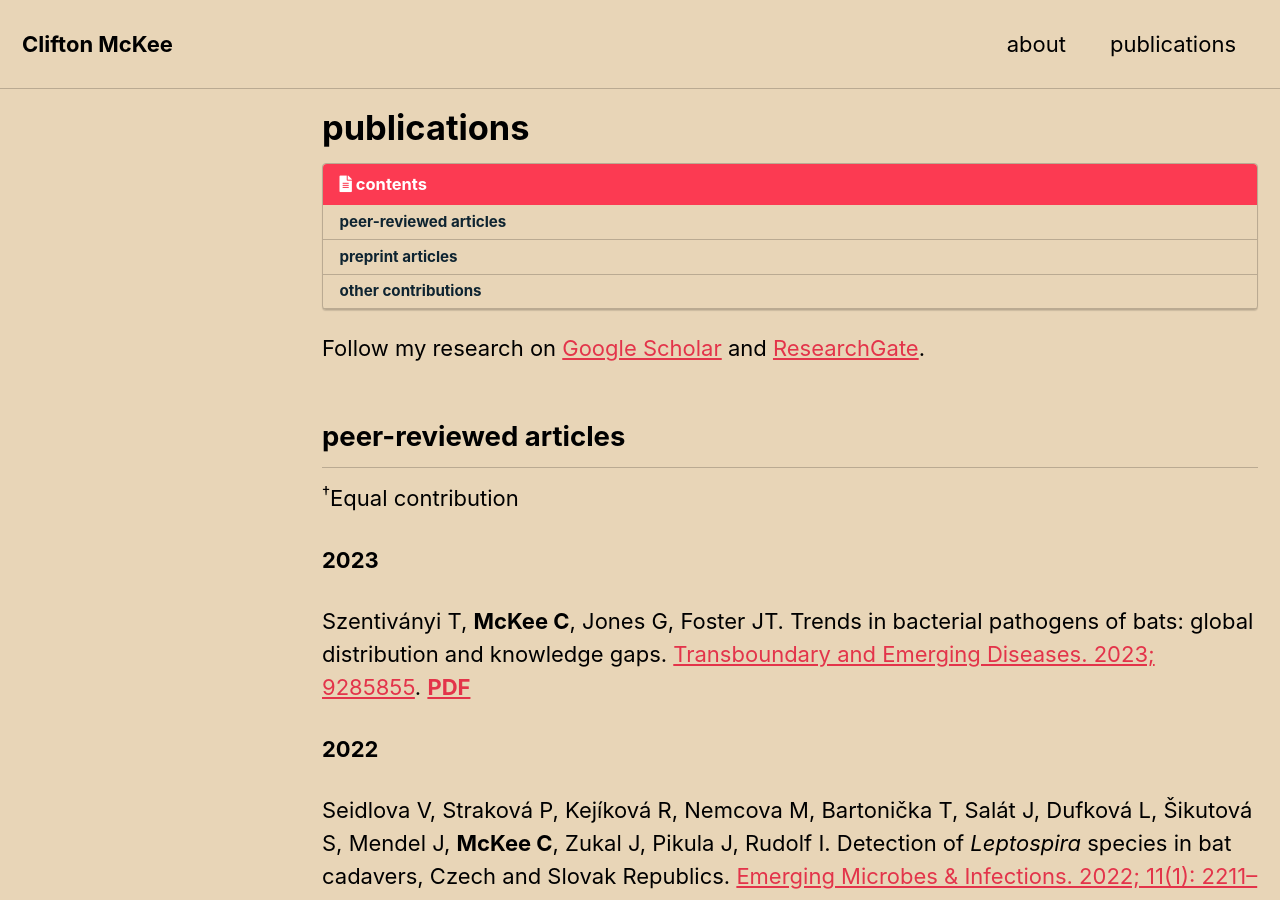
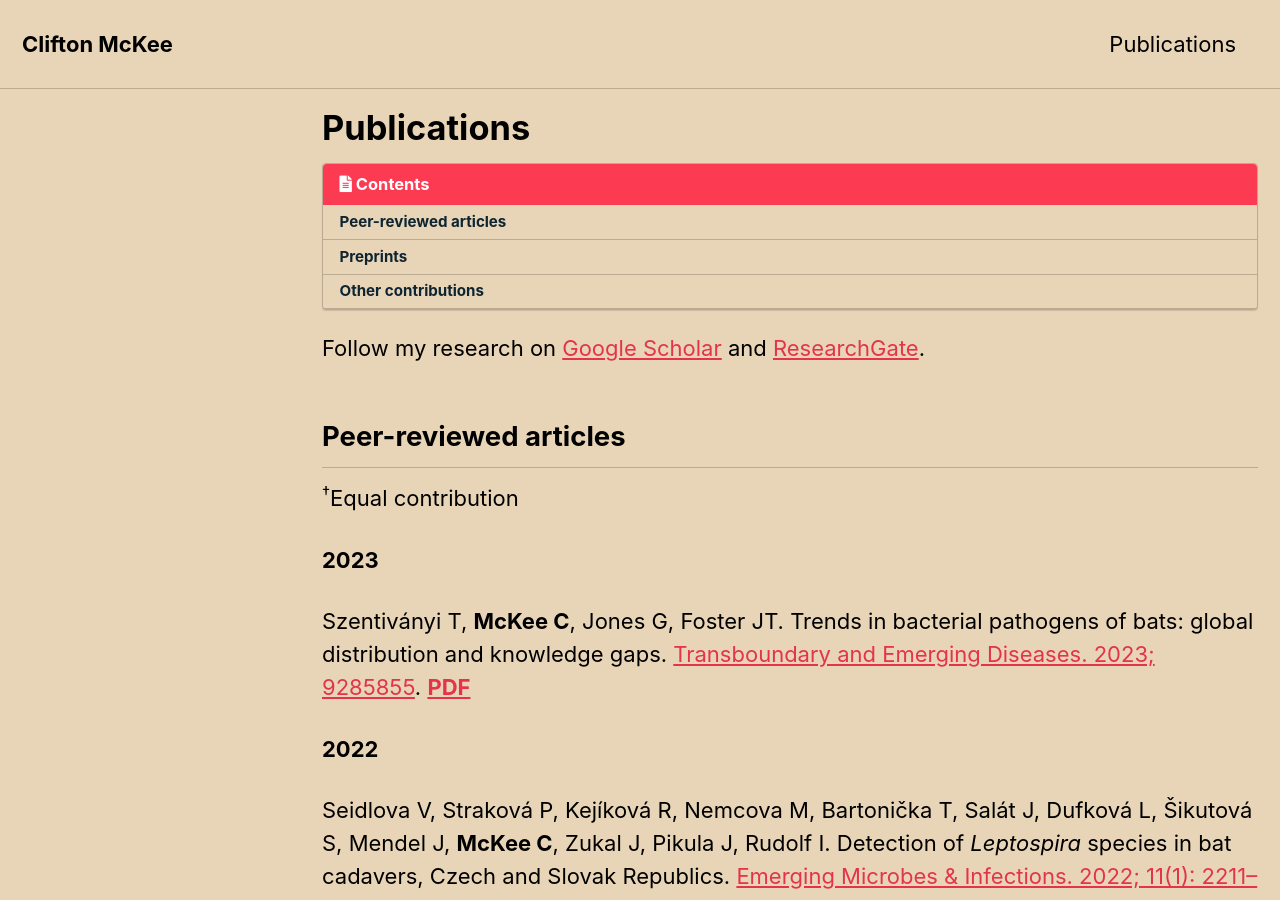
Before and after one commit to clifmckee/clifmckee.github.io, a Jekyll site: the page built from _pages/publications.md, in a window 1280 px wide and 900 px high. Built offline with Jekyll 4.4.1, drawn with Linux system fonts in a browser that asks for light colours; cached includes are drawn as plain includes; some of the changed text lies outside the part shown.

Commit message:
Update pages

```diff
--- a/_data/navigation.yml
+++ b/_data/navigation.yml
@@ -1,10 +1,8 @@
 # main links
 main:
-  - title: "about"
-    url: /
-  # - title: "research"
+  # - title: "Research"
   #   url: /research/
-  - title: "publications"
+  - title: "Publications"
     url: /publications/
   # - title: "Join us"
   #   url: /join/
--- a/_pages/publications.md
+++ b/_pages/publications.md
@@ -3,14 +3,14 @@ layout: single
 classes: wide
 author_profile: false
 permalink: /publications/
-title: "publications"
+title: "Publications"
 toc: true
-toc_label: "contents"
+toc_label: "Contents"
 ---
 
 Follow my research on [Google Scholar](https://scholar.google.com/citations?user=xxVfsMIAAAAJ&hl=en) and [ResearchGate](https://www.researchgate.net/profile/Clifton-Mckee).
 
-## peer-reviewed articles
+## Peer-reviewed articles
 
 <sup>†</sup>Equal contribution
 
@@ -88,7 +88,7 @@ Zinzow-Kramer WM, Horton BM, **McKee CD**, Michaud JM, Tharp GK, Thomas JW, Tutt
 
 Bai Y, Hayman DTS, **McKee CD**, Kosoy MY. Classification of *Bartonella* strains associated with straw-colored fruit bats (*Eidolon helvum*) across Africa using a multi-locus sequence typing platform. [PLOS Neglected Tropical Diseases. 2015; 9(1): e0003478](https://doi.org/10.1371/journal.pntd.0003478). [**PDF**](http://clifmckee.github.io/files/2015_Bai_PLoS_NTD.pdf)
 
-## preprint articles
+## Preprints
 
 Cortés Azuero O, Lefrancq N, Nikolay B, **McKee C**, Cappelle J, Hul V, Ou TP, Hoem T, Lemey P, Rahman MZ, Islam A, Gurley ES, Duong V, Salje H. The genetic diversity of Nipah virus across spatial scales. [medRxiv. 2023](https://doi.org/10.1101/2023.07.14.23292668). [**PDF**](http://clifmckee.github.io/files/2023_Cortes-Azuero_medRxiv.pdf)
 
@@ -96,7 +96,7 @@ Howerton E, Contamin L, Mullany LC, Qin MM, Reich NG, Bents SJ, Borchering RK, J
 
 **McKee CD**, Webb CT, Kosoy MY, Bai Y, Osikowicz LM, Suu-Ire R, Ntiamoa-Baidu Y, Cunningham AA, Wood JL, Hayman DT. Manipulating vector transmission reveals local processes in bacterial communities of bats. [bioRxiv. 2021](https://doi.org/10.1101/2021.03.03.433743). [**PDF**](http://clifmckee.github.io/files/2021_McKee_bioRxiv.pdf)
 
-## other contributions
+## Other contributions
 
 The Flexible Epidemic Modeling Pipeline (flepiMoP): a software suite for simulating a wide range of compartmental models of infectious disease transmission. Available at: [https://www.flepimop.org/](https://www.flepimop.org/).
 
```
Also changed, not shown: _pages/about.md (deleted, +0 -16 lines).
